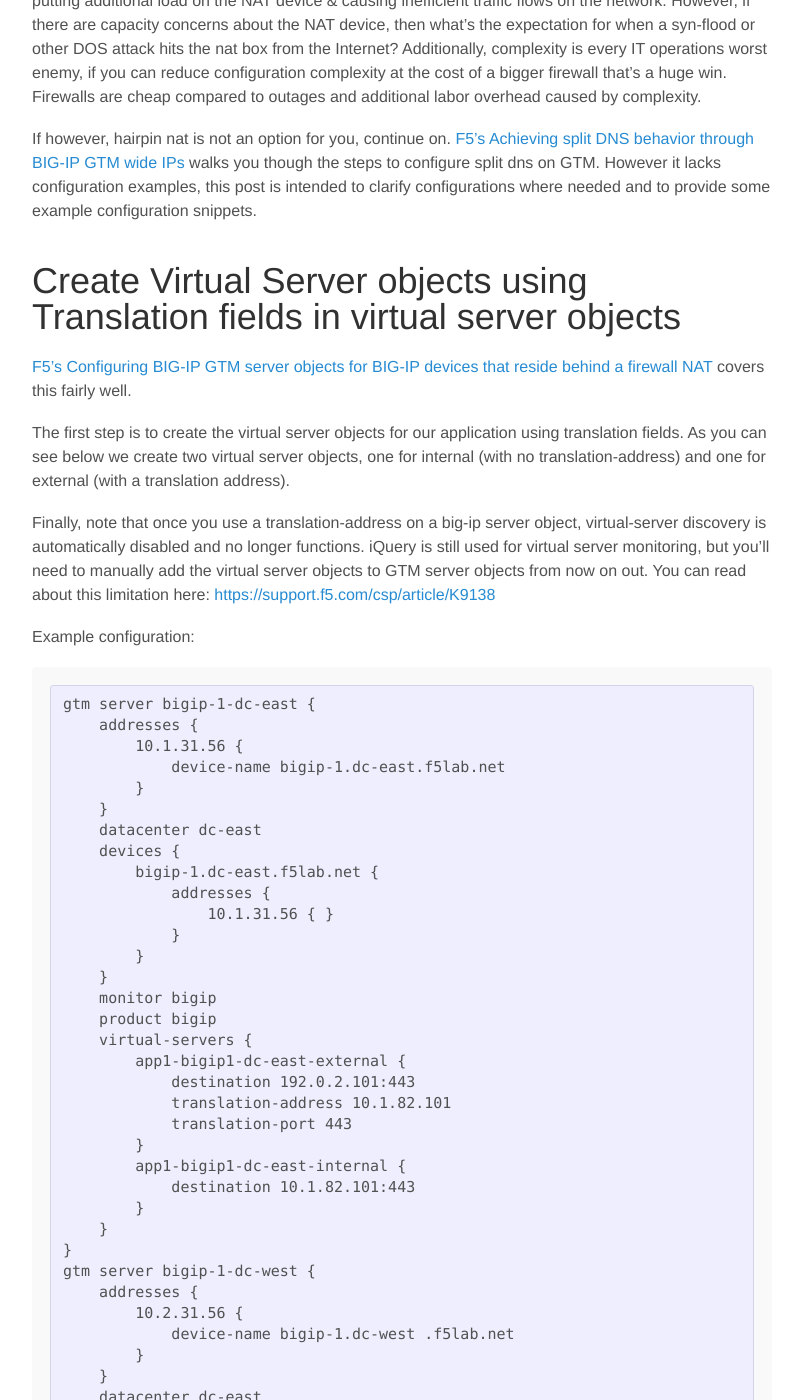
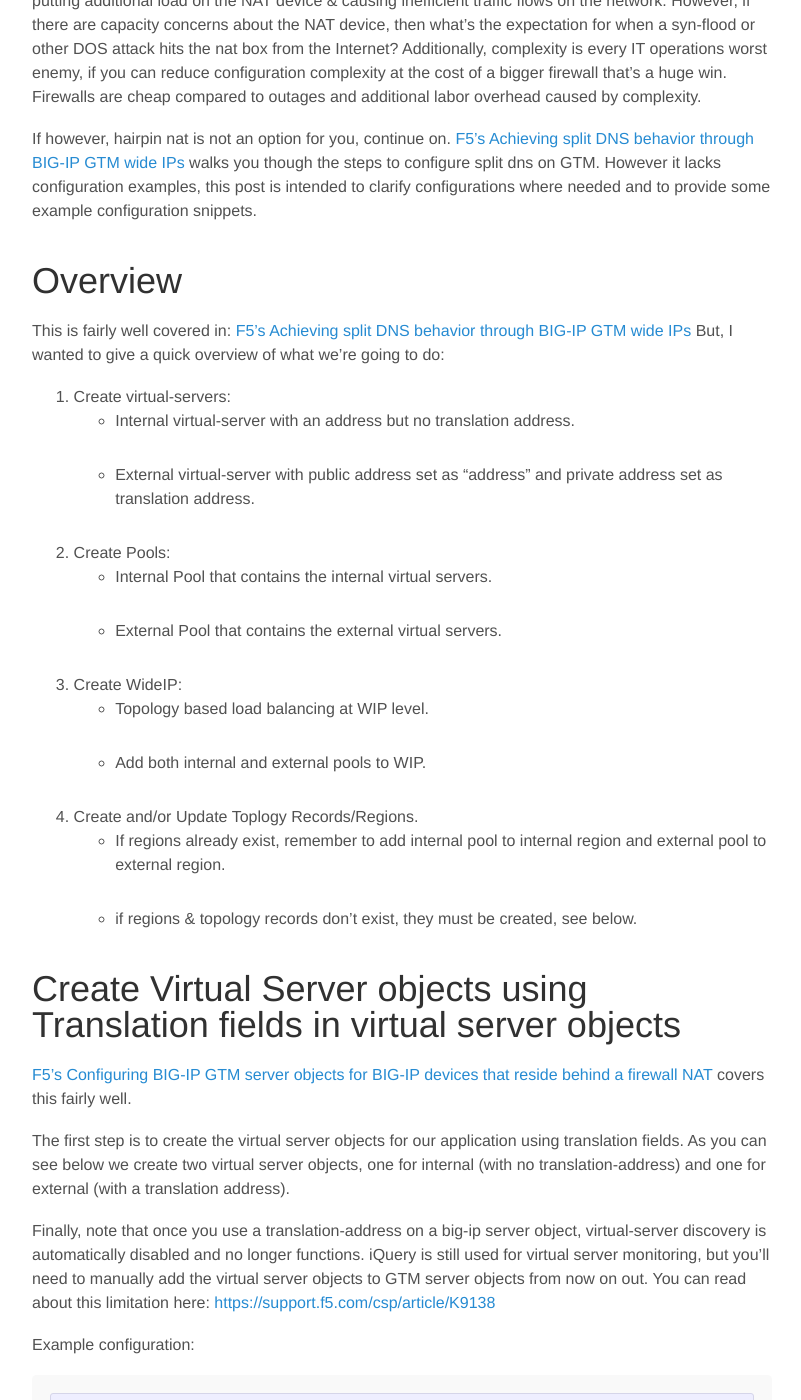
Before and after one commit to mhermsdorfer/mhermsdorfer.github.io, a Jekyll site: the page built from index.html, in a window 1280 px wide and 1400 px high, scrolled down 543 px. Shown: the whole window, without its empty margins (238-1039 px from the left). Built offline with Jekyll 4.4.1, drawn with Linux system fonts in a browser that asks for light colours; the list of posts is cut into pages by our own code.

Commit message:
Added overview list

```diff
--- a/_posts/2014-12-23-split-dns-with-gtm.markdown
+++ b/_posts/2014-12-23-split-dns-with-gtm.markdown
@@ -11,6 +11,22 @@
 I strongly advocate that administrators simply hand out external public IP addresses for anything that is externally accessible.  This allows you to avoid the entire problem space around split DNS and the additional configuration overhead and complexity it brings to your environment.  Many will argue about the inefficiency of configurations that use [Hairpin nat](http://tools.ietf.org/html/rfc4787#section-6), the arguments typically revolve around hairpinning putting additional load on the NAT device & causing inefficient traffic flows on the network.  However, if there are capacity concerns about the NAT device, then what's the expectation for when a syn-flood or other DOS attack hits the nat box from the Internet?  Additionally, complexity is every IT operations worst enemy, if you can reduce configuration complexity at the cost of a bigger firewall that's a huge win.  Firewalls are cheap compared to outages and additional labor overhead caused by complexity.
 
 If however, hairpin nat is not an option for you, continue on.  [F5's Achieving split DNS behavior through BIG-IP GTM wide IPs](https://support.f5.com/csp/article/K14421) walks you though the steps to configure split dns on GTM.  However it lacks configuration examples, this post is intended to clarify configurations where needed and to provide some example configuration snippets.
+
+# Overview
+
+This is fairly well covered in:  [F5's Achieving split DNS behavior through BIG-IP GTM wide IPs](https://support.f5.com/csp/article/K14421)  But, I wanted to give a quick overview of what we're going to do:
+1. Create virtual-servers:
+    * Internal virtual-server with an address but no translation address.
+    * External virtual-server with public address set as "address" and private address set as translation address.
+2. Create Pools:
+    * Internal Pool that contains the internal virtual servers.
+    * External Pool that contains the external virtual servers.
+3. Create WideIP:
+    * Topology based load balancing at WIP level.
+    * Add both internal and external pools to WIP.
+4. Create and/or Update Toplogy Records/Regions.
+    * If regions already exist, remember to add internal pool to internal region and external pool to external region.
+    * if regions & topology records don't exist, they must be created, see below.
 
 # Create Virtual Server objects using Translation fields in virtual server objects
 
```
